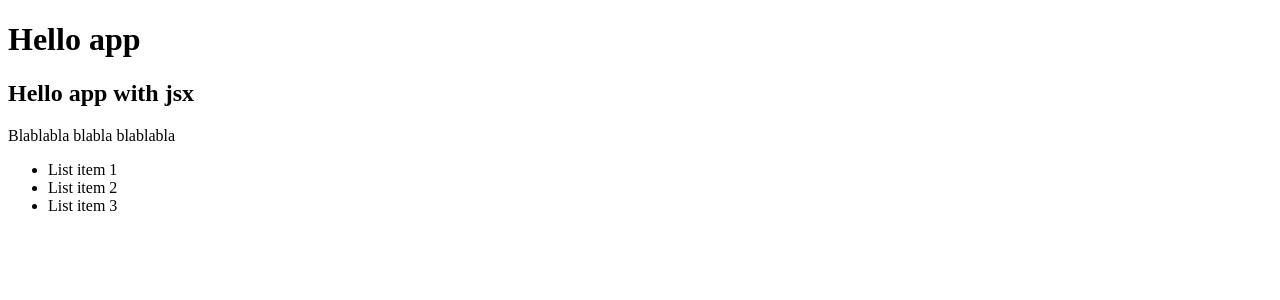
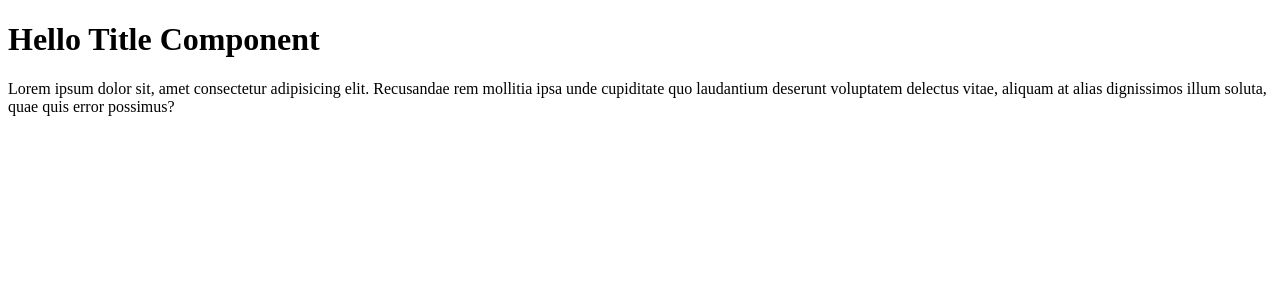
Before and after one commit to VarvaraProkhvatylo/react-shop-project-16-03, a React (Create React App) app: page / in a window 1280 px wide. Shown: the top 300 px of the page. Built offline with nearby package versions, Linux system fonts and the light colour scheme.

Commit message:
create component with function declaration

```diff
--- a/src/index.tsx
+++ b/src/index.tsx
@@ -1,29 +1,25 @@
 import React from 'react'
 import ReactDOM from 'react-dom/client'
 
-//create react element without jsx
-const h1 = React.createElement('h1', { id: 'title' }, 'Hello app')
-const p = React.createElement('p', null, 'Blablabla blabla blablabla')
+function Title() {
+    return <h1>Hello Title Component</h1>
+}
 
-/// create react element with jsx
-const h2 = <h2 id="title">Hello app with jsx</h2>
-
-const ul = (
-    <ul>
-        <li>List item 1</li>
-        <li>List item 2</li>
-        <li>List item 3</li>
-    </ul>
-)
-
-const app = (
-    <div>
-        {h1}
-        {h2}
-        {p}
-        {ul}
-    </div>
-)
+function Content() {
+    return (
+        <p>
+            Lorem ipsum dolor sit, amet consectetur adipisicing elit. Recusandae
+            rem mollitia ipsa unde cupiditate quo laudantium deserunt voluptatem
+            delectus vitae, aliquam at alias dignissimos illum soluta, quae quis
+            error possimus?
+        </p>
+    )
+}
 
 const root = ReactDOM.createRoot(document.getElementById('root') as HTMLElement)
-root.render(<React.StrictMode>{app}</React.StrictMode>)
+root.render(
+    <React.StrictMode>
+        <Title />
+        <Content />
+    </React.StrictMode>
+)
```
